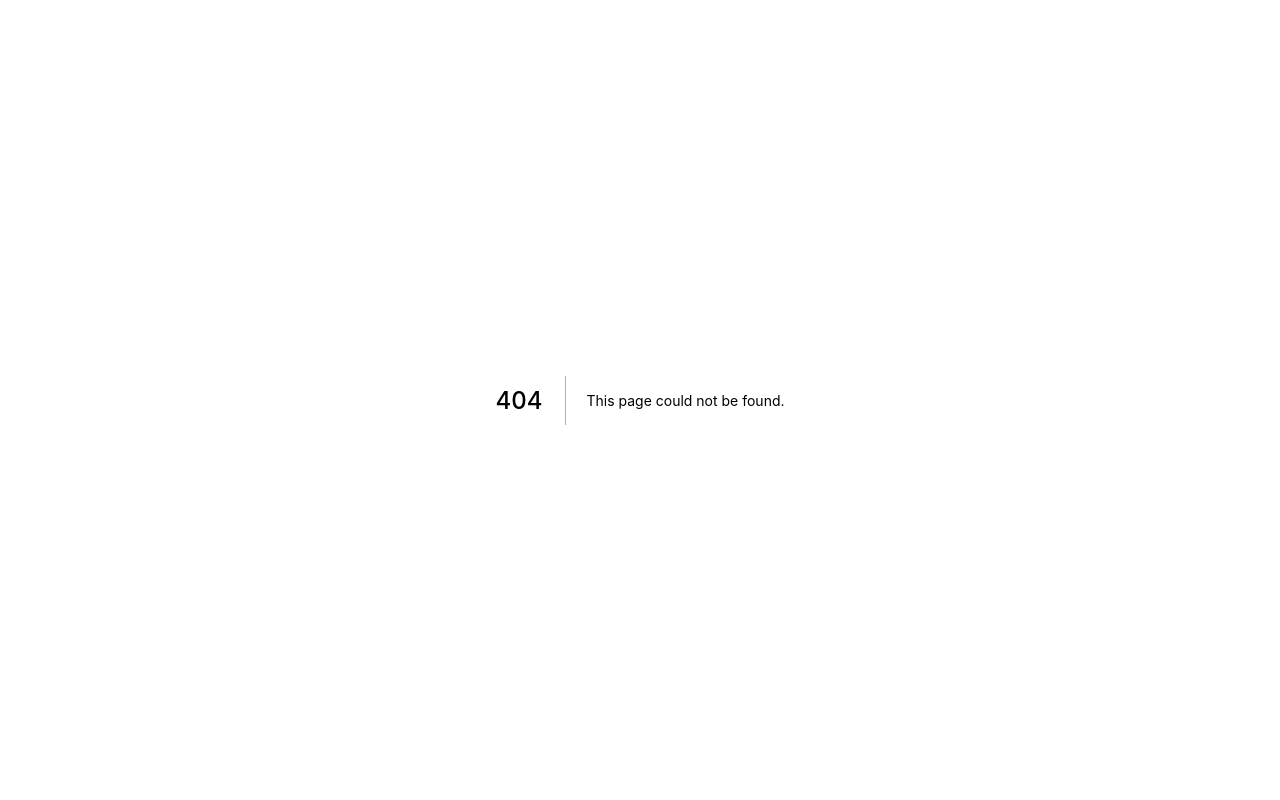
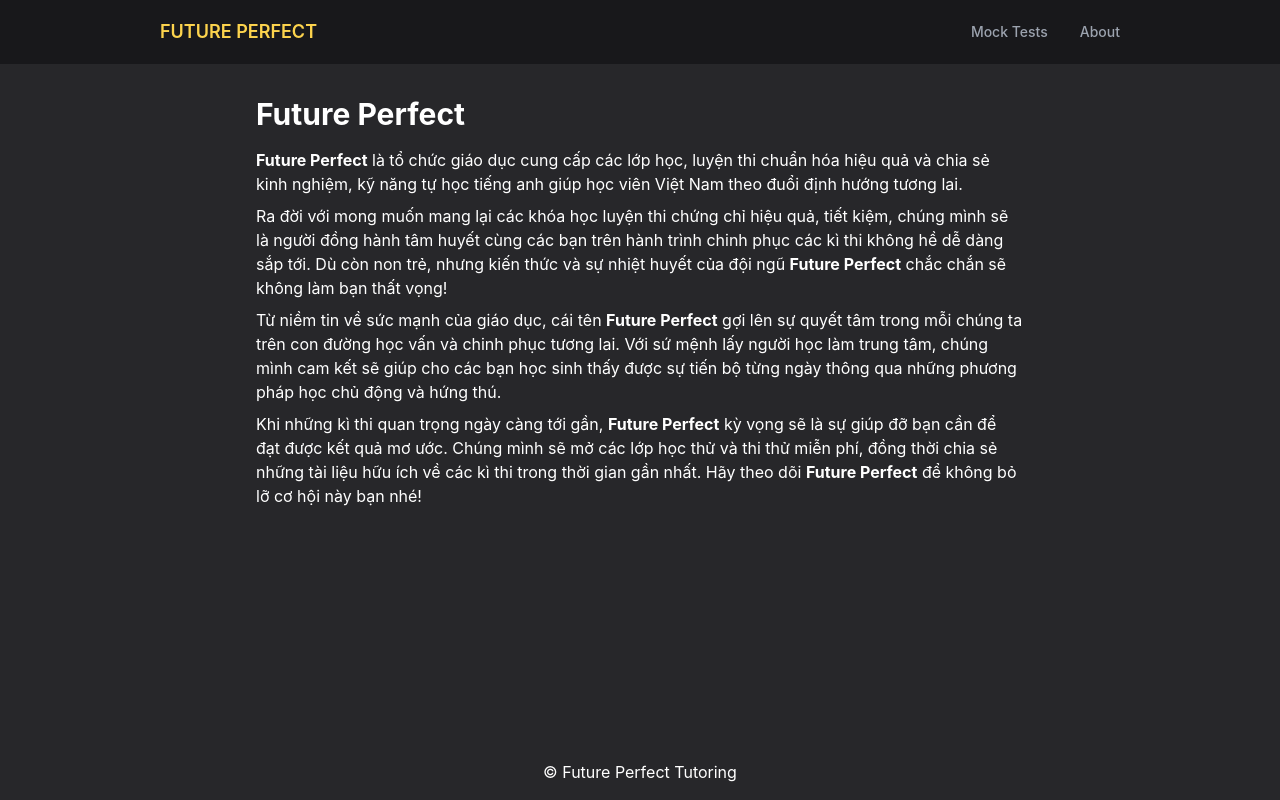
Before and after one commit to fp-tutor/website, a Next.js app: page /about in a window 1280 px wide. Before the commit this address had no page. Built offline with nearby package versions, Linux system fonts and the light colour scheme.

Commit message:
Add "About" page

```diff
--- /dev/null
+++ b/pages/about.tsx
@@ -0,0 +1,21 @@
+import Layout from "../components/layout"
+import Head from 'next/head'
+
+const AboutPage = () => {
+  return (
+    <Layout>
+      <Head>
+        <title>About | Future Perfect</title>
+      </Head>
+      <article className="max-w-3xl m-4 space-y-2">
+        <h1 className="text-3xl font-bold my-4">Future Perfect</h1>
+        <p><span className="font-bold">Future Perfect</span> là tổ chức giáo dục cung cấp các lớp học, luyện thi chuẩn hóa hiệu quả và chia sẻ kinh nghiệm, kỹ năng tự học tiếng anh giúp học viên Việt Nam theo đuổi định hướng tương lai.</p>
+        <p>Ra đời với mong muốn mang lại các khóa học luyện thi chứng chỉ hiệu quả, tiết kiệm, chúng mình sẽ là người đồng hành tâm huyết cùng các bạn trên hành trình chinh phục các kì thi không hề dễ dàng sắp tới. Dù còn non trẻ, nhưng kiến thức và sự nhiệt huyết của đội ngũ <span className="font-bold">Future Perfect</span> chắc chắn sẽ không làm bạn thất vọng!</p>
+        <p>Từ niềm tin về sức mạnh của giáo dục, cái tên <span className="font-bold">Future Perfect</span> gợi lên sự quyết tâm trong mỗi chúng ta trên con đường học vấn và chinh phục tương lai. Với sứ mệnh lấy người học làm trung tâm, chúng mình cam kết sẽ giúp cho các bạn học sinh thấy được sự tiến bộ từng ngày thông qua những phương pháp học chủ động và hứng thú.</p>
+        <p>Khi những kì thi quan trọng ngày càng tới gần, <span className="font-bold">Future Perfect</span> kỳ vọng sẽ là sự giúp đỡ bạn cần để đạt được kết quả mơ ước. Chúng mình sẽ mở các lớp học thử và thi thử miễn phí, đồng thời chia sẻ những tài liệu hữu ích về các kì thi trong thời gian gần nhất. Hãy theo dõi <span className="font-bold">Future Perfect</span> để không bỏ lỡ cơ hội này bạn nhé!</p>
+      </article>
+    </Layout>
+  )
+}
+
+export default AboutPage
--- a/pages/mock-tests/[id].tsx
+++ b/pages/mock-tests/[id].tsx
@@ -18,7 +18,7 @@ export default function Post({ postData }: { postData: PostData} ) {
       <Head>
         <title>{`${title} | Future Perfect`}</title>
       </Head>
-      <article className="max-w-5xl m-4">
+      <article className="max-w-4xl m-4">
         <h1 className="text-3xl font-bold my-4">{title}</h1>
         <time dateTime={date}>{date}</time>
         <MockTest {...test_data} />
--- a/pages/mock-tests/index.tsx
+++ b/pages/mock-tests/index.tsx
@@ -13,7 +13,7 @@ export async function getStaticProps() {
   }
 }
 
-const MockTestsPage: NextPage = ({ allPostsData }) => {
+const MockTestPage: NextPage = ({ allPostsData }) => {
   return (
     <Layout>
       <Head>
@@ -37,4 +37,4 @@ const MockTestsPage: NextPage = ({ allPostsData }) => {
   )
 }
 
-export default MockTestsPage
+export default MockTestPage
```
